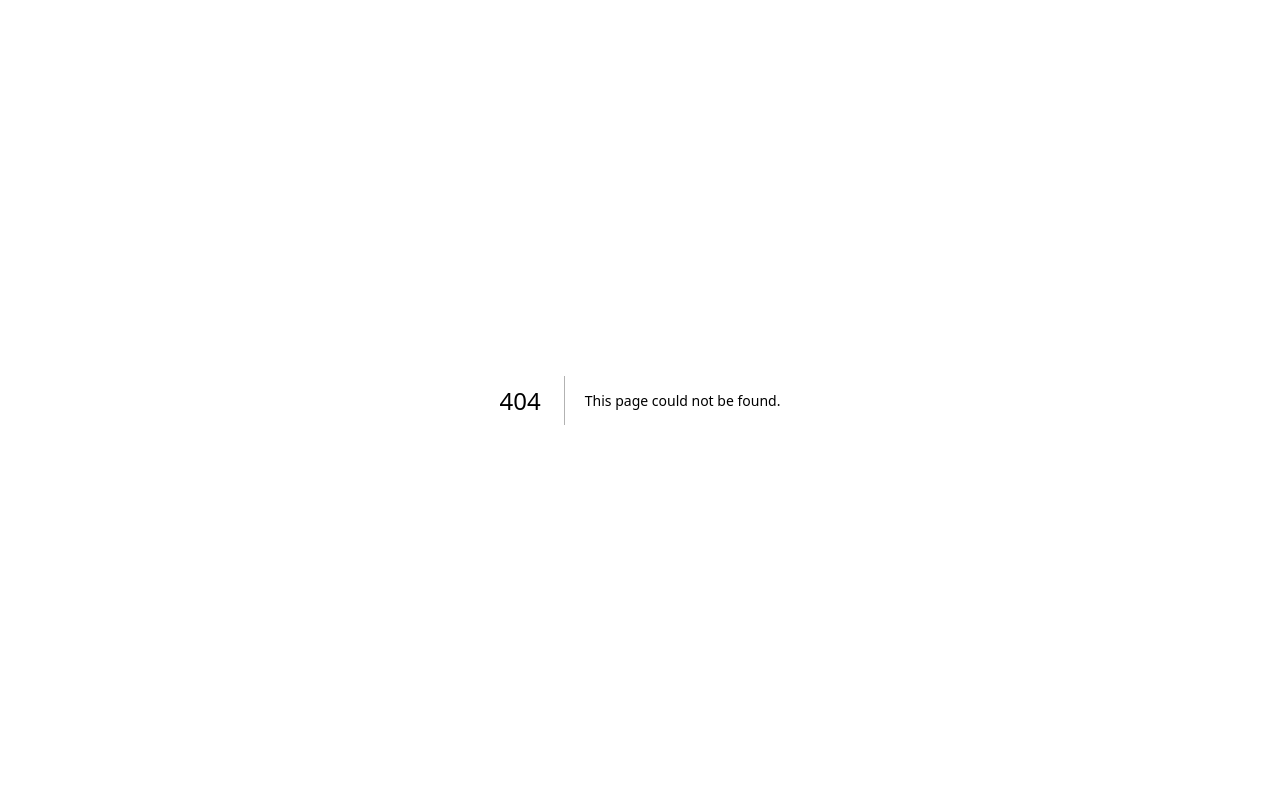
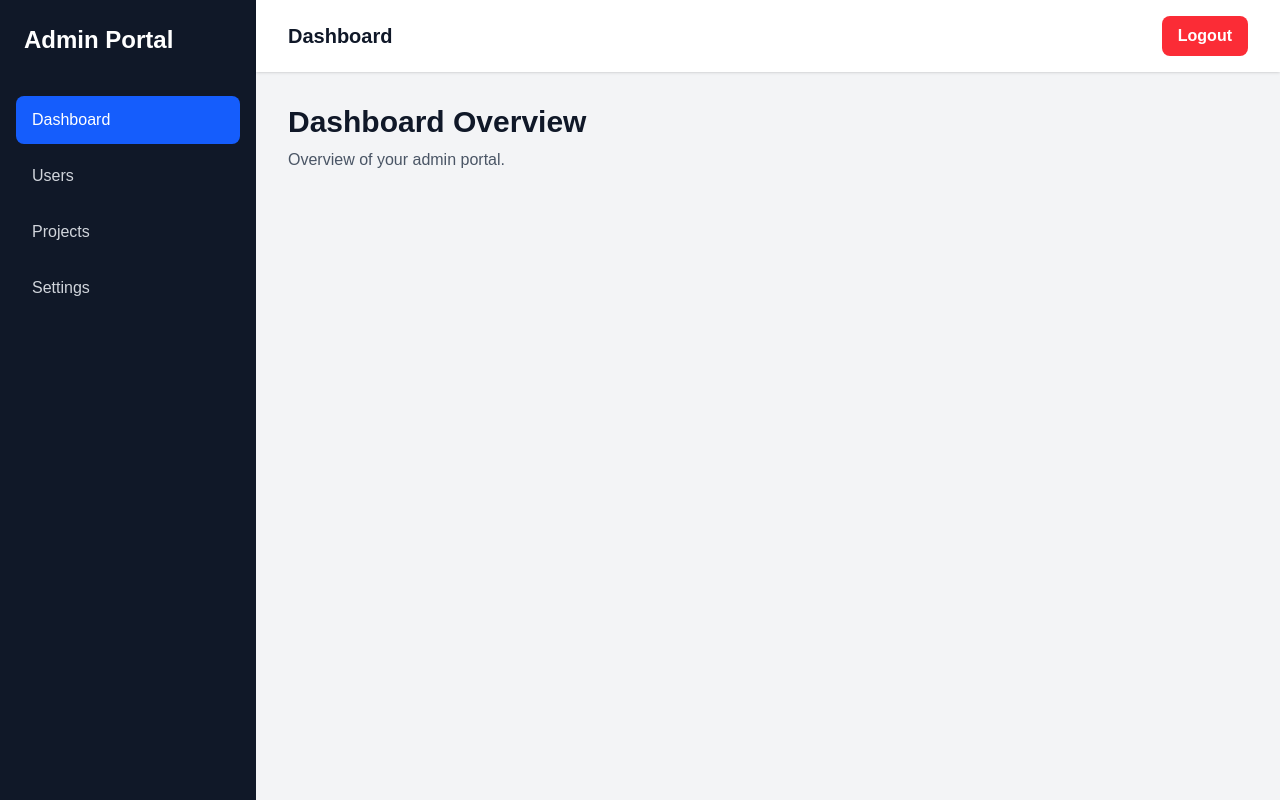
Before and after one commit to Rothsource/LoalVegatable, a Next.js app in the folder admin/: page /admin in a window 1280 px wide. Before the commit this address had no page. Built offline with nearby package versions, Linux system fonts and the light colour scheme; sample sign-in values are in the browser's storage.

Commit message:
Add admin login and dashboard UI

```diff
--- /dev/null
+++ b/admin/app/admin/page.tsx
@@ -0,0 +1,62 @@
+"use client";
+
+import { useEffect } from "react";
+import { useRouter } from "next/navigation";
+
+export default function AdminPage() {
+  const router = useRouter();
+
+  useEffect(() => {
+    const loggedIn = localStorage.getItem("isLoggedIn");
+
+    if (loggedIn !== "true") {
+      router.push("/login");
+    }
+  }, [router]);
+
+  function logout() {
+    localStorage.removeItem("isLoggedIn");
+    router.push("/login");
+  }
+
+  return (
+    <main className="flex min-h-screen bg-gray-100">
+      <aside className="w-64 bg-gray-900 text-white">
+        <div className="p-6 text-2xl font-bold">Admin Portal</div>
+
+        <nav className="mt-4 space-y-2 px-4">
+          <a href="/admin" className="block rounded-lg bg-blue-600 px-4 py-3 font-medium">
+            Dashboard
+          </a>
+          <a href="/users" className="block rounded-lg px-4 py-3 text-gray-300 hover:bg-gray-800">
+            Users
+          </a>
+          <a href="/projects" className="block rounded-lg px-4 py-3 text-gray-300 hover:bg-gray-800">
+            Projects
+          </a>
+          <a href="/settings" className="block rounded-lg px-4 py-3 text-gray-300 hover:bg-gray-800">
+            Settings
+          </a>
+        </nav>
+      </aside>
+
+      <section className="flex-1">
+        <header className="flex items-center justify-between bg-white px-8 py-4 shadow">
+          <h1 className="text-xl font-bold text-gray-900">Dashboard</h1>
+
+          <button
+            onClick={logout}
+            className="rounded-lg bg-red-500 px-4 py-2 font-semibold text-white"
+          >
+            Logout
+          </button>
+        </header>
+
+        <div className="p-8">
+          <h2 className="text-3xl font-bold text-gray-900">Dashboard Overview</h2>
+          <p className="mt-2 text-gray-600">Overview of your admin portal.</p>
+        </div>
+      </section>
+    </main>
+  );
+}
--- /dev/null
+++ b/admin/app/login/page.tsx
@@ -0,0 +1,59 @@
+"use client";
+
+import { useState } from "react";
+import { useRouter } from "next/navigation";
+
+export default function LoginPage() {
+  const router = useRouter();
+
+  const [email, setEmail] = useState("");
+  const [password, setPassword] = useState("");
+
+  function handleLogin(e: React.FormEvent) {
+    e.preventDefault();
+
+    if (email === "admin@gmail.com" && password === "admin123") {
+      localStorage.setItem("isLoggedIn", "true");
+      router.push("/admin");
+    } else {
+      alert("Invalid login");
+    }
+  }
+
+  return (
+    <main className="flex min-h-screen items-center justify-center bg-gray-100 px-4">
+      <form
+        onSubmit={handleLogin}
+        className="w-full max-w-md rounded-2xl bg-white p-8 shadow-xl"
+      >
+        <h1 className="mb-2 text-3xl font-bold text-gray-900">
+          Admin Login
+        </h1>
+
+        <p className="mb-6 text-gray-600">
+          Sign in to access your admin portal.
+        </p>
+
+        <input
+          type="email"
+          placeholder="Gmail / Email"
+          value={email}
+          onChange={(e) => setEmail(e.target.value)}
+          className="mb-4 w-full rounded-lg border border-gray-300 px-4 py-3 text-gray-900"
+        />
+
+        <input
+          type="password"
+          placeholder="Password"
+          value={password}
+          onChange={(e) => setPassword(e.target.value)}
+          className="mb-6 w-full rounded-lg border border-gray-300 px-4 py-3 text-gray-900"
+        />
+
+        <button className="w-full rounded-lg bg-blue-600 py-3 font-semibold text-white">
+          Login
+        </button>
+      </form>
+    </main>
+  );
+}
--- a/admin/app/page.tsx
+++ b/admin/app/page.tsx
@@ -1,65 +1,5 @@
-import Image from "next/image";
+import { redirect } from "next/navigation";
 
-export default function Home() {
-  return (
-    <div className="flex flex-col flex-1 items-center justify-center bg-zinc-50 font-sans dark:bg-black">
-      <main className="flex flex-1 w-full max-w-3xl flex-col items-center justify-between py-32 px-16 bg-white dark:bg-black sm:items-start">
-        <Image
-          className="dark:invert"
-          src="/next.svg"
-          alt="Next.js logo"
-          width={100}
-          height={20}
-          priority
-        />
-        <div className="flex flex-col items-center gap-6 text-center sm:items-start sm:text-left">
-          <h1 className="max-w-xs text-3xl font-semibold leading-10 tracking-tight text-black dark:text-zinc-50">
-            To get started, edit the page.tsx file.
-          </h1>
-          <p className="max-w-md text-lg leading-8 text-zinc-600 dark:text-zinc-400">
-            Looking for a starting point or more instructions? Head over to{" "}
-            <a
-              href="https://vercel.com/templates?framework=next.js&utm_source=create-next-app&utm_medium=appdir-template-tw&utm_campaign=create-next-app"
-              className="font-medium text-zinc-950 dark:text-zinc-50"
-            >
-              Templates
-            </a>{" "}
-            or the{" "}
-            <a
-              href="https://nextjs.org/learn?utm_source=create-next-app&utm_medium=appdir-template-tw&utm_campaign=create-next-app"
-              className="font-medium text-zinc-950 dark:text-zinc-50"
-            >
-              Learning
-            </a>{" "}
-            center.
-          </p>
-        </div>
-        <div className="flex flex-col gap-4 text-base font-medium sm:flex-row">
-          <a
-            className="flex h-12 w-full items-center justify-center gap-2 rounded-full bg-foreground px-5 text-background transition-colors hover:bg-[#383838] dark:hover:bg-[#ccc] md:w-[158px]"
-            href="https://vercel.com/new?utm_source=create-next-app&utm_medium=appdir-template-tw&utm_campaign=create-next-app"
-            target="_blank"
-            rel="noopener noreferrer"
-          >
-            <Image
-              className="dark:invert"
-              src="/vercel.svg"
-              alt="Vercel logomark"
-              width={16}
-              height={16}
-            />
-            Deploy Now
-          </a>
-          <a
-            className="flex h-12 w-full items-center justify-center rounded-full border border-solid border-black/[.08] px-5 transition-colors hover:border-transparent hover:bg-black/[.04] dark:border-white/[.145] dark:hover:bg-[#1a1a1a] md:w-[158px]"
-            href="https://nextjs.org/docs?utm_source=create-next-app&utm_medium=appdir-template-tw&utm_campaign=create-next-app"
-            target="_blank"
-            rel="noopener noreferrer"
-          >
-            Documentation
-          </a>
-        </div>
-      </main>
-    </div>
-  );
+export default function Page() {
+  redirect("/login");
 }
--- /dev/null
+++ b/admin/app/projects/page.tsx
@@ -0,0 +1,8 @@
+export default function ProjectsPage() {
+  return (
+    <main className="min-h-screen bg-gray-100 p-8">
+      <h1 className="text-3xl font-bold text-gray-900">Projects</h1>
+      <p className="mt-2 text-gray-600">Manage project information here.</p>
+    </main>
+  );
+}
--- /dev/null
+++ b/admin/app/settings/page.tsx
@@ -0,0 +1,8 @@
+export default function SettingsPage() {
+  return (
+    <main className="min-h-screen bg-gray-100 p-8">
+      <h1 className="text-3xl font-bold text-gray-900">Settings</h1>
+      <p className="mt-2 text-gray-600">Change admin portal settings here.</p>
+    </main>
+  );
+}
--- /dev/null
+++ b/admin/app/users/page.tsx
@@ -0,0 +1,8 @@
+export default function UsersPage() {
+  return (
+    <main className="min-h-screen bg-gray-100 p-8">
+      <h1 className="text-3xl font-bold text-gray-900">Users</h1>
+      <p className="mt-2 text-gray-600">Manage admin portal users here.</p>
+    </main>
+  );
+}
```
Also changed, not shown: 1 other file (tests, documents, lock files or other folders).
